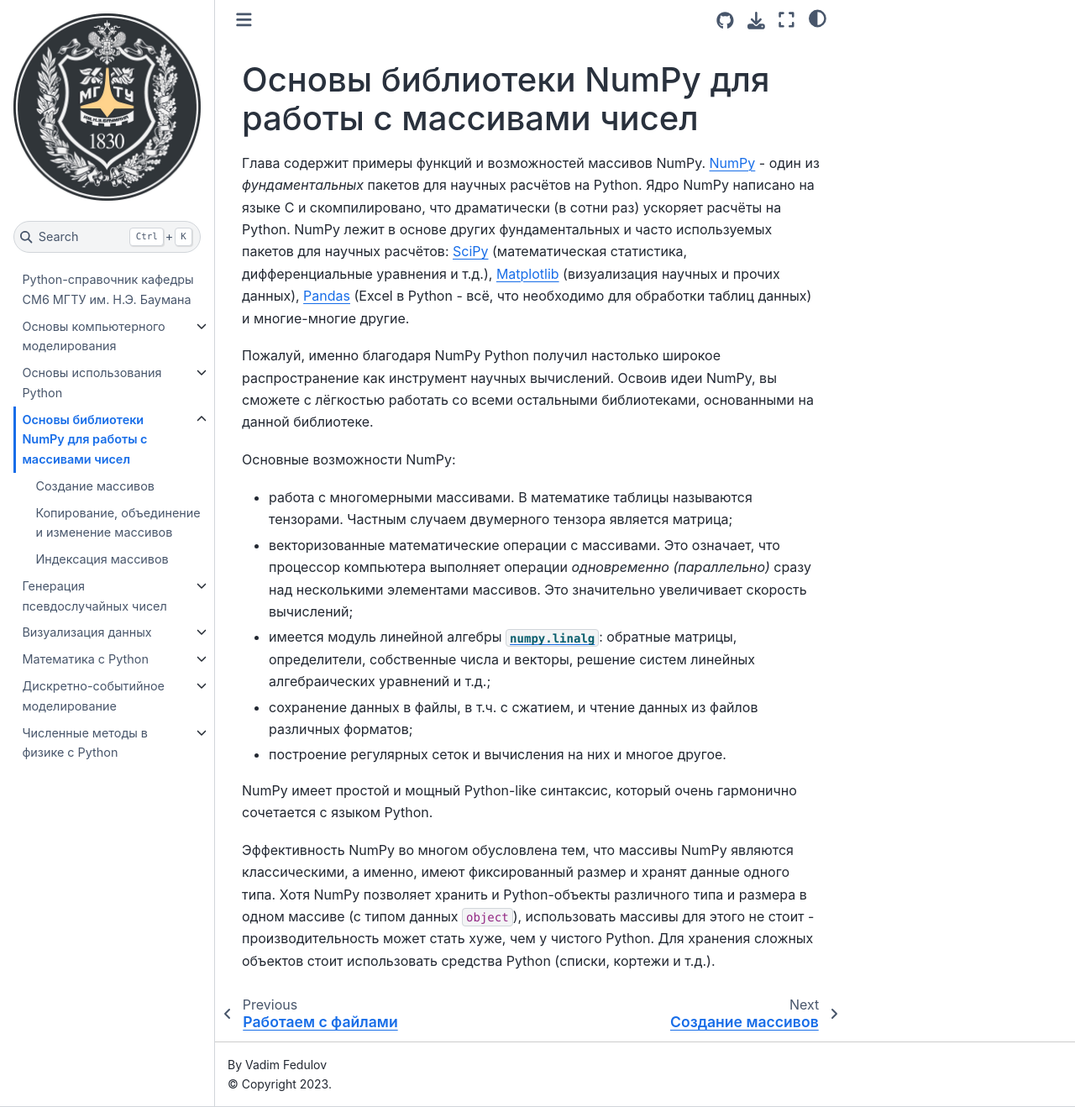
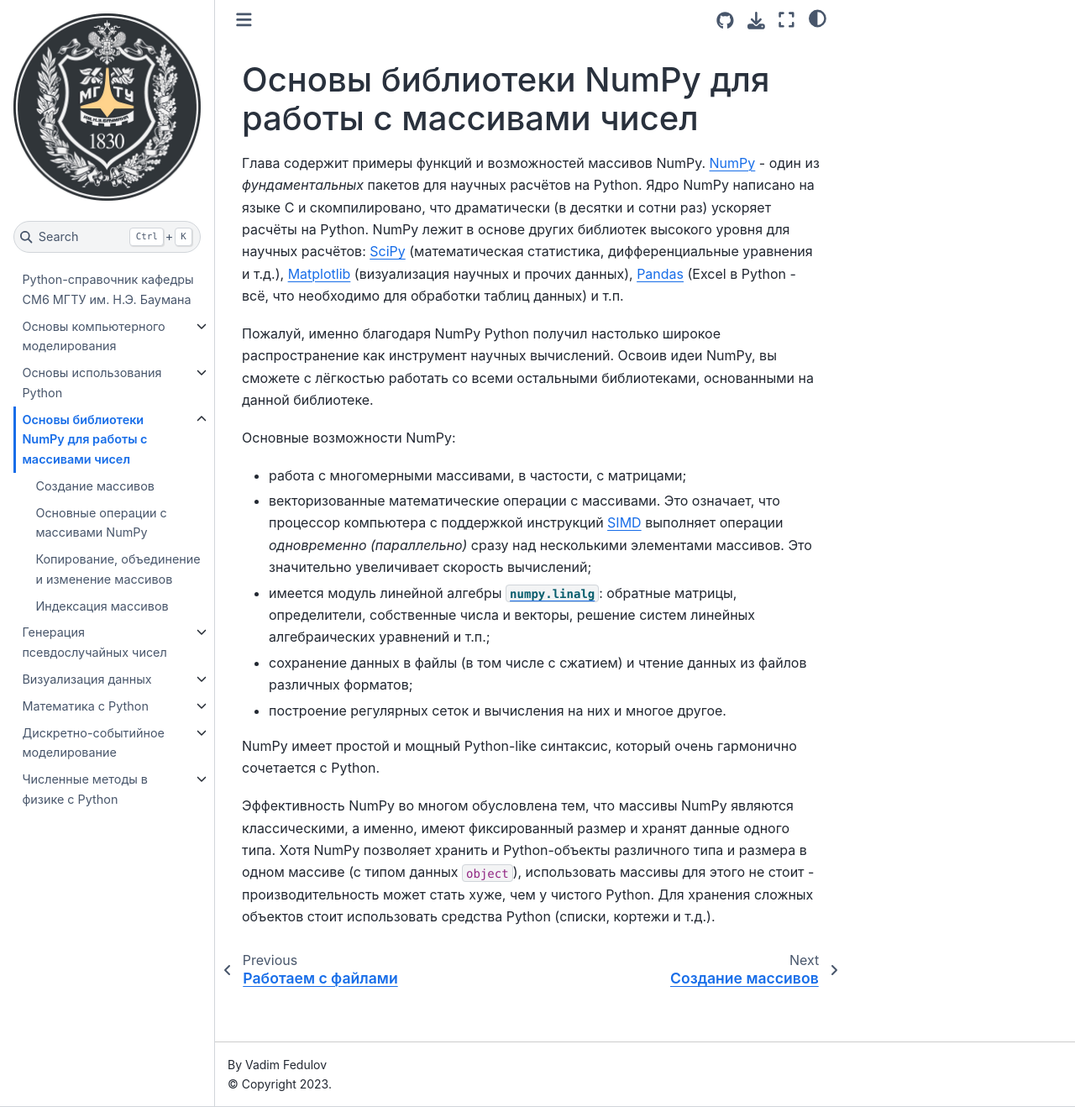
Before and after one commit to unexpectedCoder/sm6-py-cookbook, a Jupyter Book: the page built from book/numpy_basics.md, in a window 1280 px wide and 1318 px high. Shown: the whole window at 84% size. Built offline with Jupyter Book 1.0.4 settings and Sphinx 7.4.7 and the Sphinx Book theme 1.1.4, drawn with Linux system fonts in a browser that asks for light colours; pages that are not in the unit, such as notebooks, are missing from menus; comment, search, counter and statistics services are not loaded.

Commit message:
Improve numpy basics

```diff
--- a/book/_toc.yml
+++ b/book/_toc.yml
@@ -16,6 +16,7 @@
 - file: numpy_basics
   sections:
   - file: numpy_basics/creating
+  - file: numpy_basics/basic_operations
   - file: numpy_basics/replicating_joining_mutating
   - file: numpy_basics/indexing
 # Рандом
--- a/book/numpy_basics.md
+++ b/book/numpy_basics.md
@@ -2,21 +2,25 @@
 
 Глава содержит примеры функций и возможностей массивов NumPy.
 [NumPy](https://numpy.org/doc/stable/index.html) - один из _фундаментальных_ пакетов для научных расчётов на Python.
-Ядро NumPy написано на языке C и скомпилировано, что драматически (в сотни раз) ускоряет расчёты на Python.
-NumPy лежит в основе других фундаментальных и часто используемых пакетов для научных расчётов: [SciPy](https://scipy.org/) (математическая статистика, дифференциальные уравнения и т.д.), [Matplotlib](https://matplotlib.org/stable/) (визуализация научных и прочих данных), [Pandas](https://pandas.pydata.org/pandas-docs/stable/index.html) (Excel в Python - всё, что необходимо для обработки таблиц данных) и многие-многие другие.
+Ядро NumPy написано на языке C и скомпилировано, что драматически (в десятки и сотни раз) ускоряет расчёты на Python.
+NumPy лежит в основе других библиотек высокого уровня для научных расчётов:
+[SciPy](https://scipy.org/) (математическая статистика, дифференциальные уравнения и т.д.),
+[Matplotlib](https://matplotlib.org/stable/) (визуализация научных и прочих данных),
+[Pandas](https://pandas.pydata.org/pandas-docs/stable/index.html) (Excel в Python - всё, что необходимо для обработки таблиц данных)
+и т.п.
 
 Пожалуй, именно благодаря NumPy Python получил настолько широкое распространение как инструмент научных вычислений.
 Освоив идеи NumPy, вы сможете с лёгкостью работать со всеми остальными библиотеками, основанными на данной библиотеке.
 
 Основные возможности NumPy:
 
-* работа с многомерными массивами. В математике таблицы называются тензорами. Частным случаем двумерного тензора является матрица;
-* векторизованные математические операции с массивами. Это означает, что процессор компьютера выполняет операции _одновременно (параллельно)_ сразу над несколькими элементами массивов. Это значительно увеличивает скорость вычислений;
-* имеется модуль линейной алгебры [`numpy.linalg`](https://numpy.org/doc/stable/reference/routines.linalg.html): обратные матрицы, определители, собственные числа и векторы, решение систем линейных алгебраических уравнений и т.д.;
-* сохранение данных в файлы, в т.ч. с сжатием, и чтение данных из файлов различных форматов;
+* работа с многомерными массивами, в частости, с матрицами;
+* векторизованные математические операции с массивами. Это означает, что процессор компьютера с поддержкой инструкций [SIMD](https://en.wikipedia.org/wiki/Single_instruction,_multiple_data) выполняет операции _одновременно (параллельно)_ сразу над несколькими элементами массивов. Это значительно увеличивает скорость вычислений;
+* имеется модуль линейной алгебры [`numpy.linalg`](https://numpy.org/doc/stable/reference/routines.linalg.html): обратные матрицы, определители, собственные числа и векторы, решение систем линейных алгебраических уравнений и т.п.;
+* сохранение данных в файлы (в том числе с сжатием) и чтение данных из файлов различных форматов;
 * построение регулярных сеток и вычисления на них и многое другое.
 
-NumPy имеет простой и мощный Python-like синтаксис, который очень гармонично сочетается с языком Python.
+NumPy имеет простой и мощный Python-like синтаксис, который очень гармонично сочетается с Python.
 
 Эффективность NumPy во многом обусловлена тем, что массивы NumPy являются классическими, а именно, имеют фиксированный размер и хранят данные одного типа.
 Хотя NumPy позволяет хранить и Python-объекты различного типа и размера в одном массиве (с типом данных `object`), использовать массивы для этого не стоит - производительность может стать хуже, чем у чистого Python.
```
Also changed, not shown: book/numpy_basics/basic_operations.ipynb (added), book/numpy_basics/creating.ipynb, book/numpy_basics/indexing.ipynb, book/numpy_basics/replicating_joining_mutating.ipynb.
